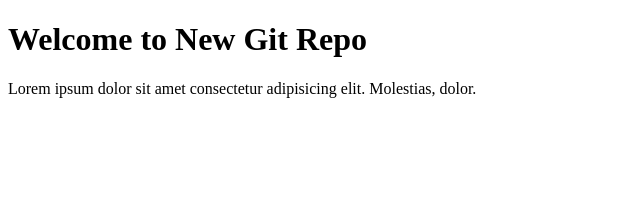
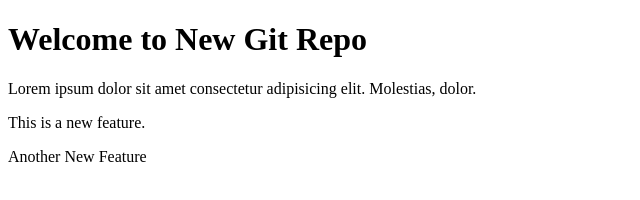
Before and after one commit to yogeshwarinavghare/localRepo, a plain HTML site: page index.html in a window 1280 px wide. Shown: the whole page, without its empty margins (0-640 px from the left). Drawn offline with Linux system fonts and the light colour scheme.

Commit message:
Added new features to feature1

```diff
--- a/index.html
+++ b/index.html
@@ -8,5 +8,7 @@
 <body>
     <h1>Welcome to New Git Repo</h1>
     <p>Lorem ipsum dolor sit amet consectetur adipisicing elit. Molestias, dolor.</p>
+    <p>This is a new feature.</p>
+    <p>Another New Feature</p>
 </body>
 </html>
```
